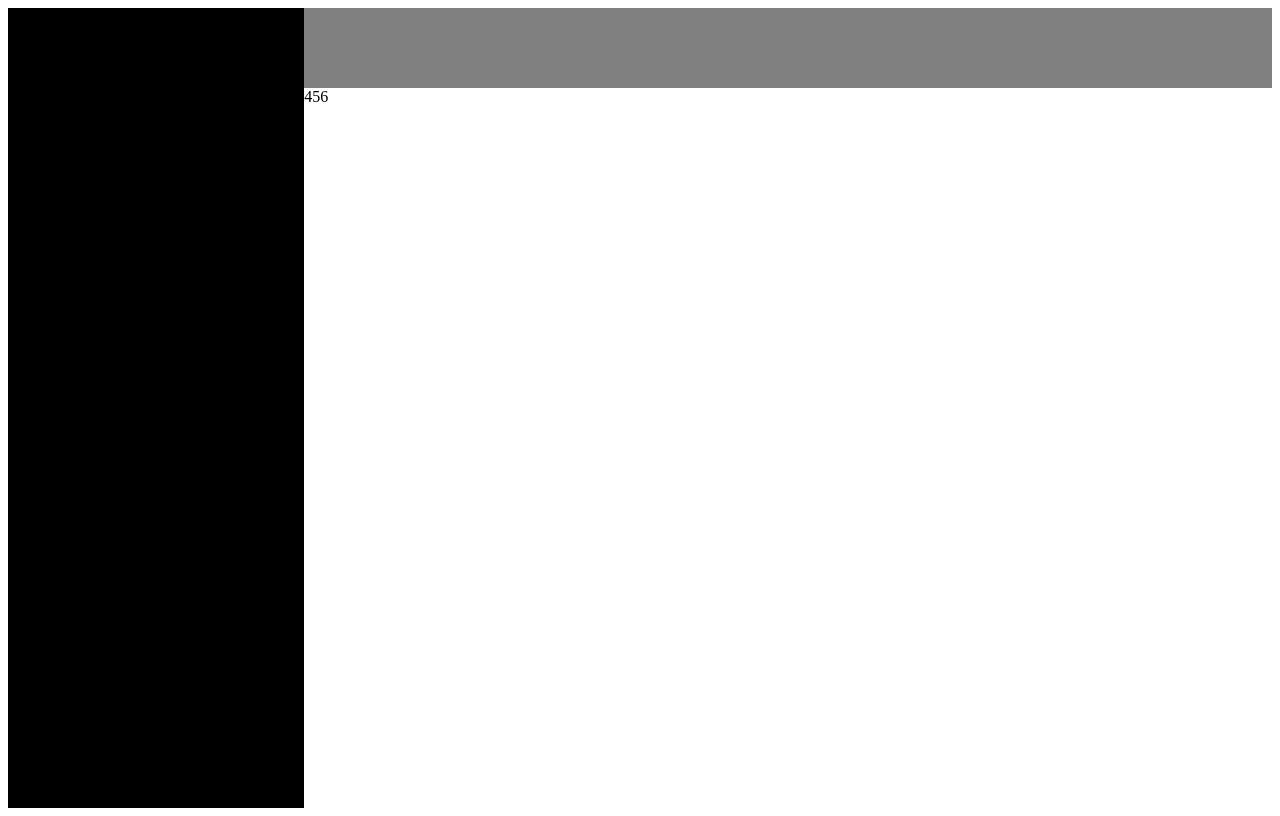
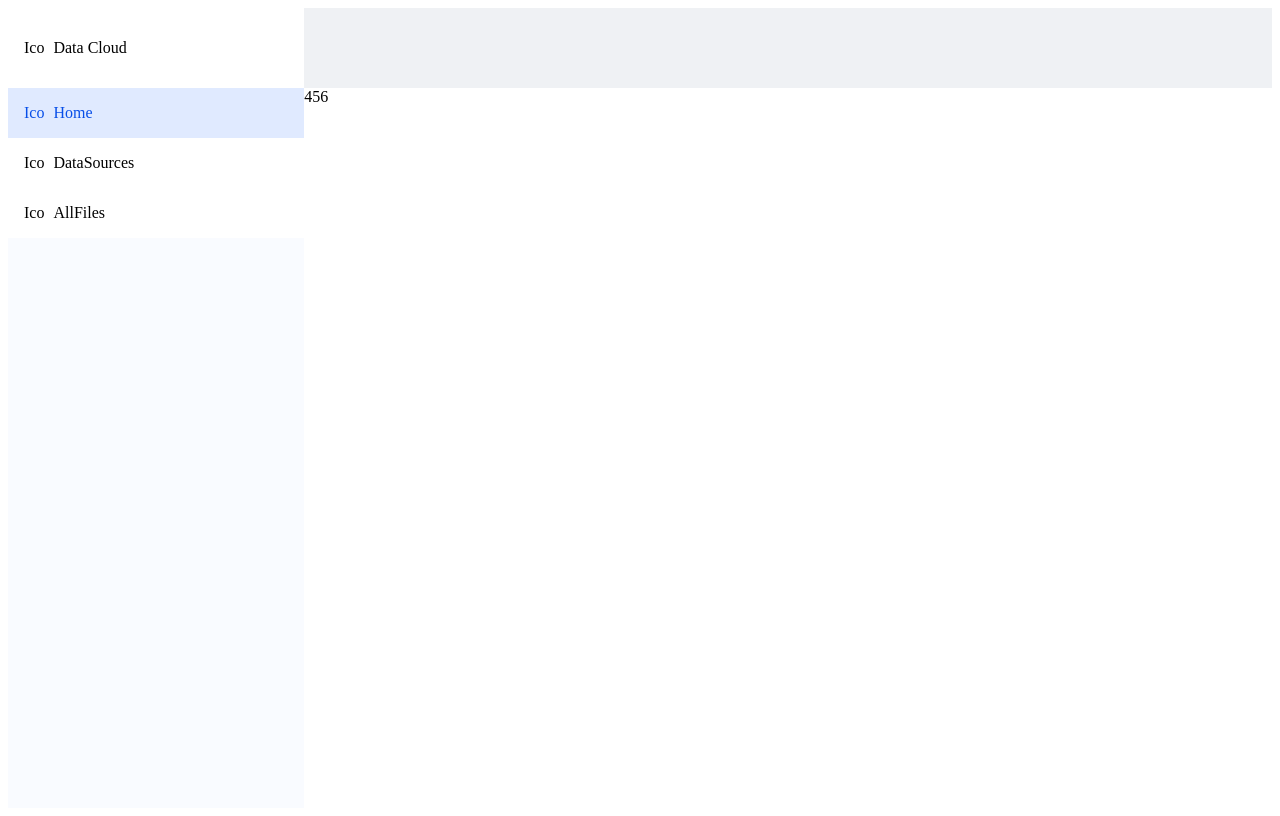
Before and after one commit to TomaszOlek/Uploading-files-storybook, a React (Create React App) app: page / in a window 1280 px wide. Built offline with nearby package versions, Linux system fonts and the light colour scheme.

Commit message:
NavBar Functionality

```diff
--- a/package.json
+++ b/package.json
@@ -6,6 +6,7 @@
     "@testing-library/jest-dom": "^5.16.5",
     "@testing-library/react": "^13.4.0",
     "@testing-library/user-event": "^13.5.0",
+    "iconify": "^1.4.0",
     "react": "^18.2.0",
     "react-dom": "^18.2.0",
     "react-scripts": "5.0.1",
--- a/src/App.js
+++ b/src/App.js
@@ -1,4 +1,4 @@
-import React from 'react';
+import React, { useState } from 'react';
 import styled from 'styled-components';
 
 
@@ -8,20 +8,43 @@ const Content = styled.div`
   width: calc(100vw - 300px);
   height: 100vh;
 `
+//Home
 const ContentContainer = styled.div`
   width: 100%;
   height: calc(100vh - 80px);
   background-color: white;
 `
+//Profile
+const ProfileBar = styled.div`
+  width: 100%;
+  height: 80px;
+  background-color: #EFF1F4;
+`
+//NavBar
 const NavigationBar = styled.div`
   width: 300px;
   height: 100vh;
-  background-color: black;
+  background-color: #F9FBFF;
 `
-const ProfileBar = styled.div`
-  width: 100%;
+const NavBarTitle = styled.div`
+  max-width: 100%;
   height: 80px;
-  background-color: gray;
+  background-color: #FFFFFF;
+  display: flex;
+  flex-direction: row;
+  align-items: center;
+  padding-left: 16px;
+  gap: 9px;
+`
+const NavItem = styled.div`
+  max-width: 100%;
+  height: 50px;
+  background-color: #FFFFFF;
+  display: flex;
+  flex-direction: row;
+  align-items: center;
+  padding-left: 16px;
+  gap: 9px;
 `
 
 function AllFiles() {
@@ -48,25 +71,80 @@ function Profile() {
   );
 }
 
-function NavBar() {
+function NavBar(props) {
+
+  const changeTab = props.changeTab
+
+  const selectedTab = props.activeTab
+
+  // Add more tabs Here v
+  const navigationTabs=[
+    {
+      tabTitle: "Home",
+      selectionTabName: "Home",
+      Icon: "",
+    },
+    {
+      tabTitle: "DataSources",
+      selectionTabName: "DataSources",
+      Icon: "",
+    },
+    {
+      tabTitle: "AllFiles",
+      selectionTabName: "AllFiles",
+      Icon: "",
+    },
+  ]
+
+  // Ico -> | ToDo: add icons provided by Aisha
   return (
     <NavigationBar>
-
+      <NavBarTitle>
+        <p>Ico</p>
+        Data Cloud
+      </NavBarTitle>
+      {navigationTabs.map((anObjectMaped)=>{
+        return (
+        <NavItem
+          onClick={()=> changeTab(anObjectMaped.selectionTabName)}
+          style={{
+            backgroundColor: selectedTab===anObjectMaped.selectionTabName
+            &&
+            "#E0EAFF",
+            color: selectedTab===anObjectMaped.selectionTabName
+            &&
+            "#074EE8"
+          }}
+        >
+          <p>Ico</p>
+          <p>{anObjectMaped.tabTitle}</p>
+        </NavItem>
+      )})}
     </NavigationBar>
   );
 }
 
 function App() {
+  const [activeTab,setActiveTab] = useState("Home")
+
+  const changeTab = selectedTab =>(
+    setActiveTab(selectedTab)
+  )
+
   return (
-    <div style={{display:"flex", flexDirection:"row"}}>
-      <NavBar/>
+    <div style={{display:"flex", flexDirection:"row", background: "#EFF1F4"}}>
+      <NavBar changeTab={changeTab} activeTab={activeTab} />
       <Content>
         <Profile/>
-        {true ? //later check which tab is opened insted
-        <Home/>
-        :
-        <AllFiles/>
-        }
+        {activeTab === "Home" &&(
+          <Home/>
+        )}
+        {activeTab === "DataSources" &&(
+          <ContentContainer>Empty</ContentContainer>
+        )}
+        {activeTab === "AllFiles" &&(
+          <AllFiles/>
+        )}
       </Content>
     </div>
   );
```
Also changed, not shown: 1 other file (tests, documents, lock files or other folders).
